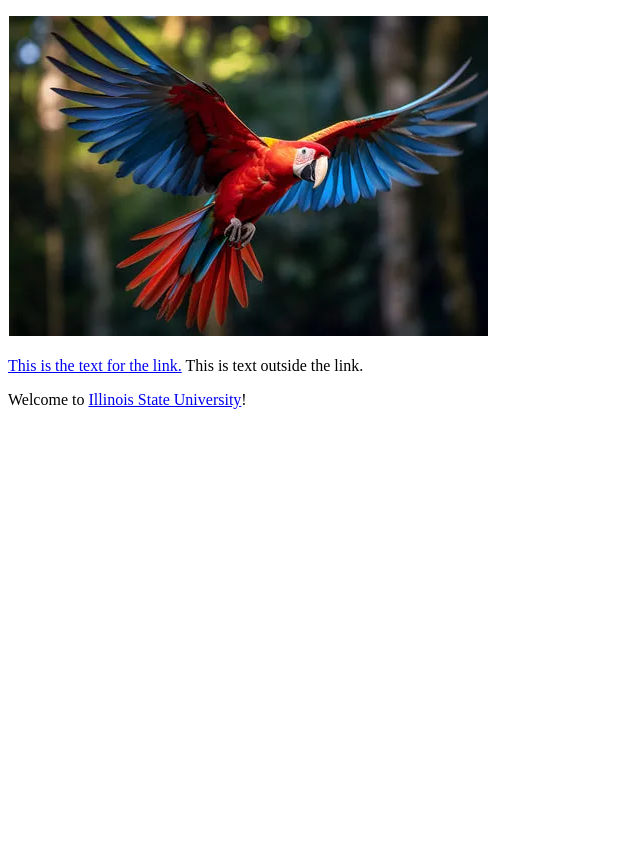
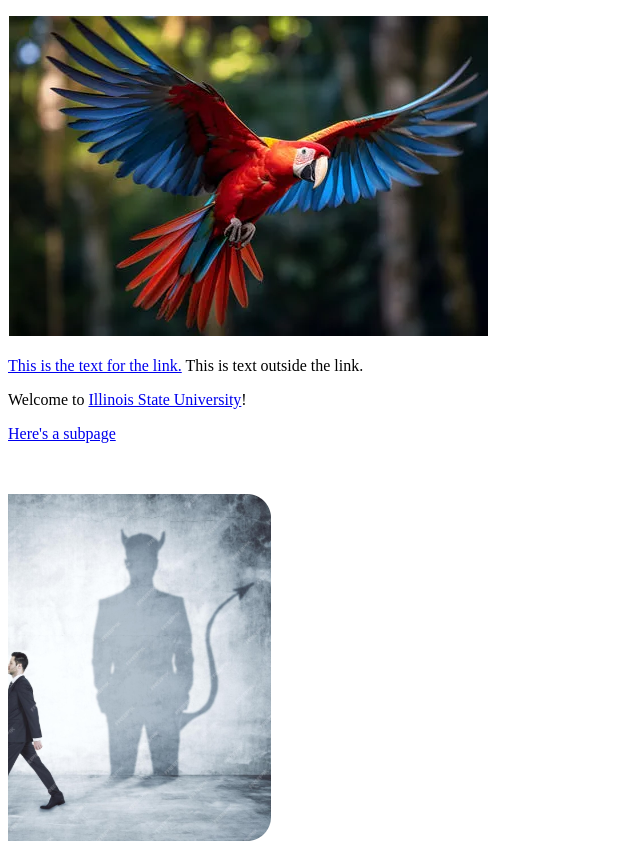
Before and after one commit to Amurray55/CTK231, a plain HTML site: page continued.html in a window 1280 px wide. Shown: the part 136-995 px from the top of the page, without its empty margins (0-640 px from the left). Before the commit the page ends 800 px from the top, so only its background shows below. Drawn offline with Linux system fonts and the light colour scheme.

Commit message:
Add files via upload

```diff
--- a/continued.html
+++ b/continued.html
@@ -22,6 +22,10 @@
   <p>Welcome to <a href="https://www.illinoisstate.edu" target="_blank">Illinois State University</a>!</p>
 
 
+  <p><a href="folder/subpage.html">Here's a subpage</a></p>
+
+  <img src="folder/devil shadow.png" alt="Devil shadow">
+
 
 </body>
 
```
